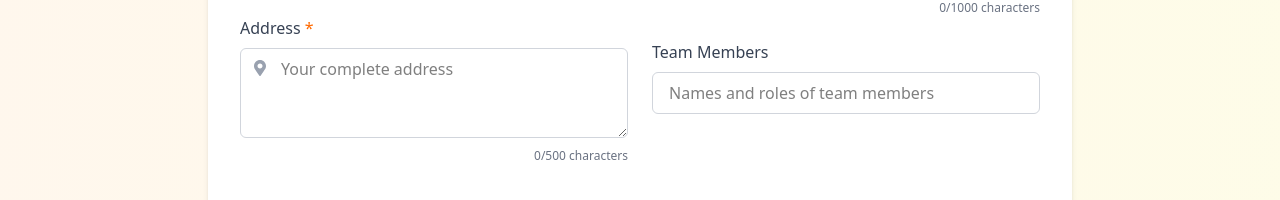
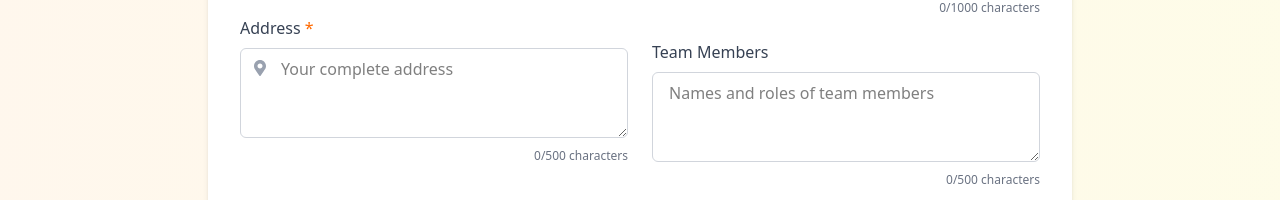
Before and after one commit to HarryOhm33/MIITIE, a React (Vite) app: page /apply in a window 1280 px wide. Shown: the part 736-936 px from the top of the page. Built offline with nearby package versions, Linux system fonts and the light colour scheme; no server answers.

Commit message:
Added Logo in template

```diff
--- a/src/Pages/Apply.jsx
+++ b/src/Pages/Apply.jsx
@@ -396,16 +396,19 @@ const Apply = () => {
                   >
                     Team Members
                   </label>
-                  <input
-                    type="text"
+                  <textarea
                     id="teamMembers"
                     name="teamMembers"
                     value={formData.teamMembers}
                     onChange={handleChange}
+                    rows="3"
                     className="w-full px-4 py-2 border border-gray-300 rounded-md focus:outline-none focus:ring-2 focus:ring-orange-500"
                     placeholder="Names and roles of team members"
-                    maxLength="200"
-                  />
+                    maxLength="500"
+                  ></textarea>
+                  <span className="text-xs text-gray-500 block text-right mt-1">
+                    {formData.teamMembers.length}/500 characters
+                  </span>
                 </div>
               </motion.div>
             </div>
```
